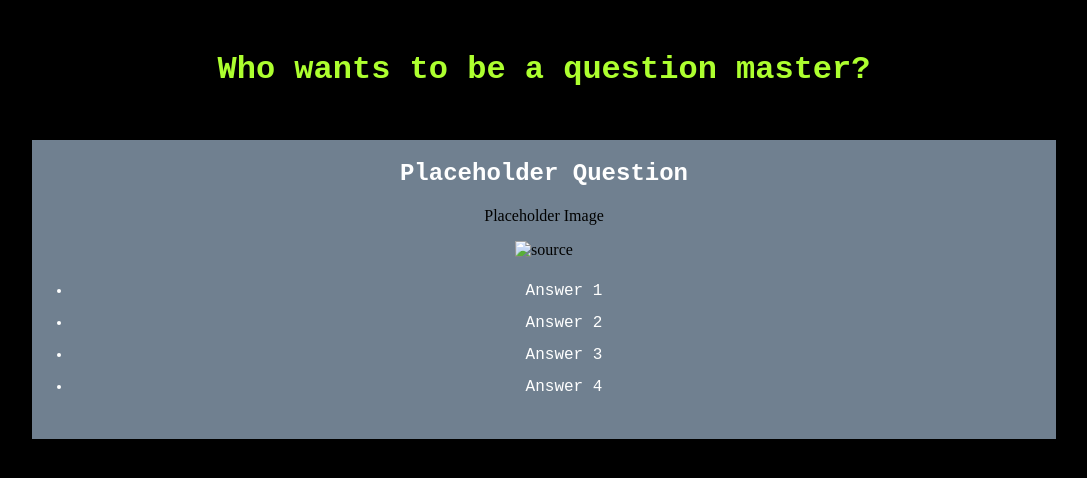
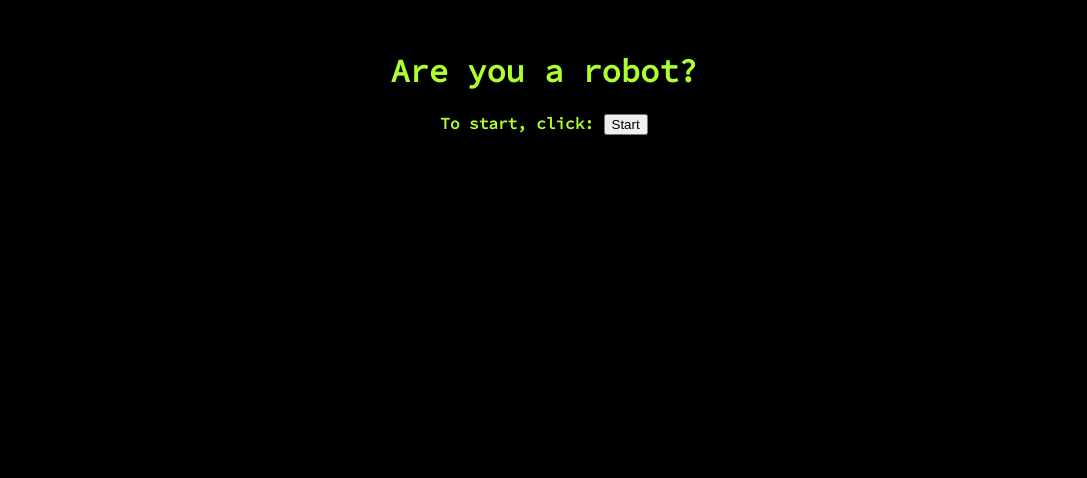
Before and after one commit to analoo/math-quiz, a plain HTML site: page index.html in a window 1280 px wide. Shown: the whole page, without its empty margins (96-1183 px from the left). Drawn offline with Linux system fonts and the light colour scheme.

Commit message:
added start button in HTML and removed placeholder data

```diff
--- a/index.html
+++ b/index.html
@@ -4,32 +4,28 @@
     <meta charset="UTF-8">
     <meta name="viewport" content="width=device-width, initial-scale=1.0">
     <link rel="stylesheet" href="style.css" />
-    <link href="https://fonts.googleapis.com/css?family=Lobster&display=swap" rel="stylesheet" />
+    <link href="https://fonts.googleapis.com/css2?family=Source+Code+Pro&display=swap" rel="stylesheet">
     <title>Quiz Generator</title>
 
 </head>
 <body>
     <header>
-        <h1> Who wants to be a question master? </h1>
+        <h1> Are you a robot? </h1>
+        <h4 id="starter"> To start, click: <span><button id="start">Start</button></span></h4>
     </header>
 
-    <main>
-        <div id="question">
-            <h2>Placeholder Question</h2>
-        </div>
-        <p>Placeholder Image</p>
-        <img src = "#" alt = "source" />
-        <ul id="answers">
-            <li id=0> Answer 1 </li>
-            <li id=1> Answer 2 </li>
-            <li id=2> Answer 3 </li>
-            <li id=3> Answer 4 </li>
-
-        </ul>
+    <main style="display: none;">
+        <h2 id="question"></h2>
+        <img id = "image" src = "#" alt = "source" />
+        <ol id="answers">
+            <li id=a0></li>
+            <li id=a1></li>
+            <li id=a2></li>
+            <li id=a3></li>
+        </ol>
+        <p id = "outcome"></p>
+        <p> Click the correct answer or select "1" "2" "3" "4"</p>
     </main>
-
-
-
     <script src="script.js"></script>
 </body>
 </html>
```
